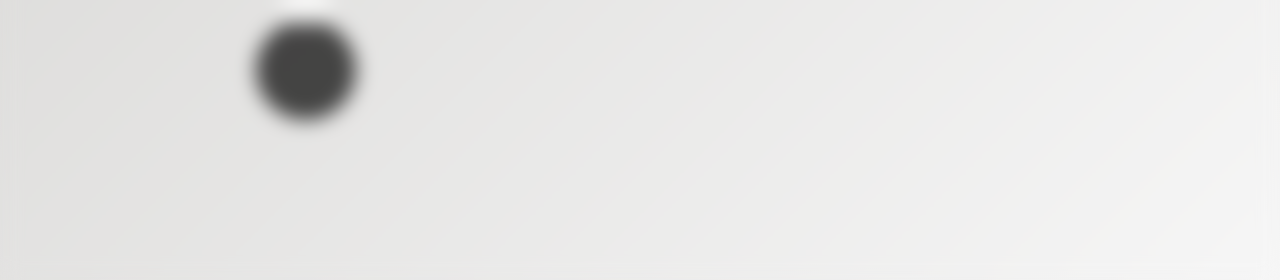
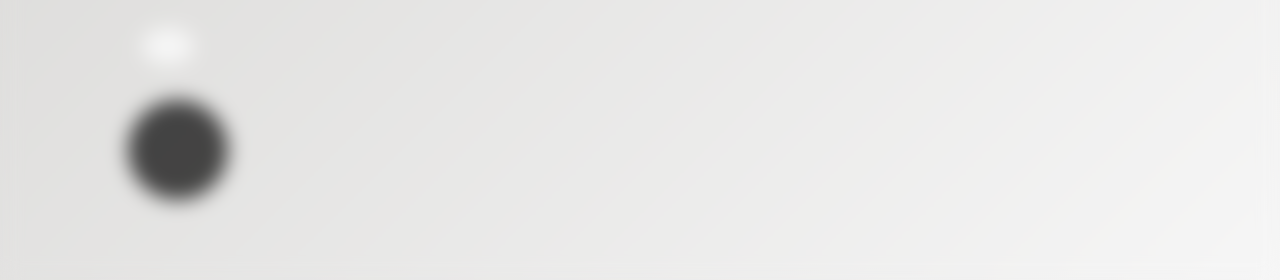
Before and after one commit to s121091/My-Web, a plain HTML site: page index.html in a window 1280 px wide. Shown: the part 520-800 px from the top of the page. Drawn offline with Linux system fonts and the light colour scheme.

Commit message:
Update index.html

```diff
--- a/index.html
+++ b/index.html
@@ -93,8 +93,8 @@
 
         .circle-small-black {
             position: absolute;
-            bottom: 20%;
-            left: 20%;
+            bottom: 10%;
+            left: 10%;
             width: 100px;
             height: 100px;
             background-color: black;
@@ -104,8 +104,8 @@
 
         .circle-smallest-white {
             position: absolute;
-            bottom: 20%;
-            left: calc(20% + 50px); /* Moved 50px to the right */
+            bottom: 15%;
+            left: calc(10% + 40px); /* Moved 50px to the right */
             width: 50px;
             height: 50px;
             background-color: white;
```
